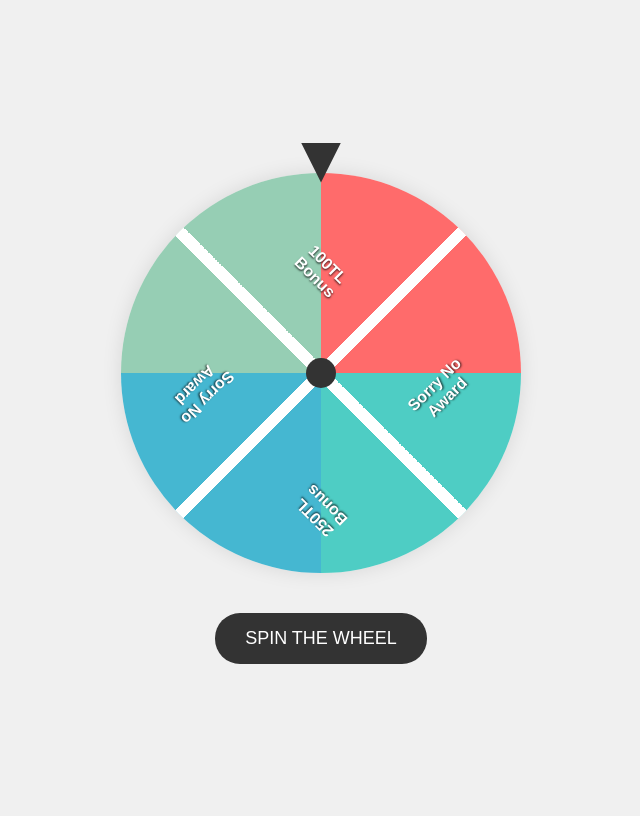
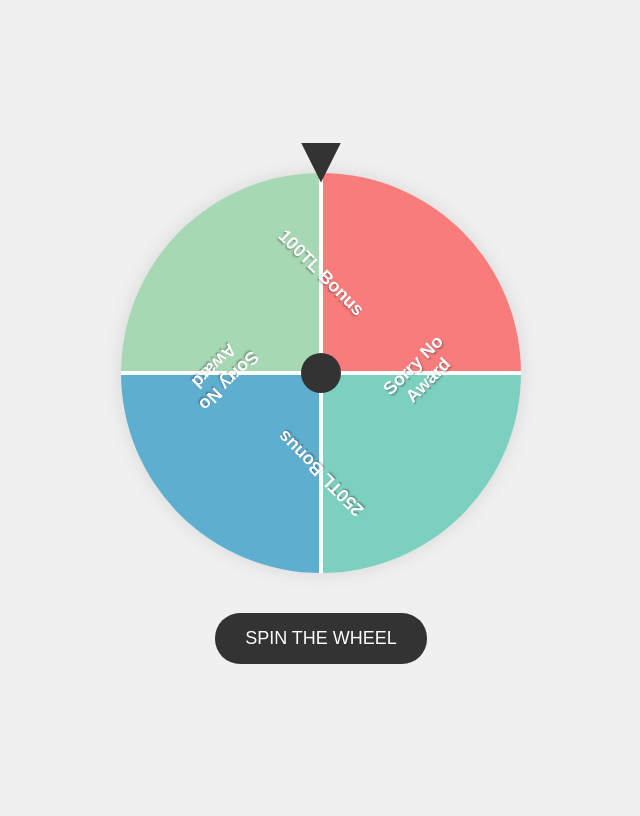
Before and after one commit to SERHA1/api-req, a Flask app: template templates/wheel.html in a window 1280 px wide. Shown: the whole page, without its empty margins (319-959 px from the left). Run offline with Flask 3, Linux system fonts and the light colour scheme; the template is opened without the code that fills it, so the values that code supplies are empty; some libraries are stand-ins or nearby versions.

Commit message:
Fwheel 18

```diff
--- a/app.py
+++ b/app.py
@@ -465,15 +465,15 @@ def spin():
         winning_segment = random.choice(WHEEL_SEGMENTS)
         print(f"Selected segment: {winning_segment}")
 
-        # Calculate final rotation
+        # Update the segment angles to ensure the wheel stops at the center of each segment
         segment_angles = {
-            0: 45,    # "100TL Bonus"
-            1: 135,   # "Sorry No Award"
-            2: 225,   # "250TL Bonus"
-            3: 315    # "Sorry No Award"
+            0: 45,    # "100TL Bonus" - center of segment
+            1: 135,   # "Sorry No Award" - center of segment
+            2: 225,   # "250TL Bonus" - center of segment
+            3: 315    # "Sorry No Award" - center of segment
         }
 
-        # 5-8 full rotations plus the angle to the center of the segment
+        # Calculate final rotation to ensure it stops at the center of the segment
         full_spins = random.randint(5, 8) * 360
         final_rotation = full_spins + segment_angles[winning_segment['position']]
         print(f"Final rotation: {final_rotation} degrees for position {winning_segment['position']}")
--- a/templates/wheel.html
+++ b/templates/wheel.html
@@ -31,14 +31,14 @@
             box-shadow: 0 0 20px rgba(0,0,0,0.1);
             overflow: hidden;
             background: conic-gradient(
-                #FF6B6B 0deg 90deg,
-                #4ECDC4 90deg 180deg,
-                #45B7D1 180deg 270deg,
-                #96CEB4 270deg 360deg
+                #F97C7C 0deg 90deg,    /* Red segment */
+                #7CD0C0 90deg 180deg,  /* Teal segment */
+                #5EAED0 180deg 270deg, /* Blue segment */
+                #A6D8B3 270deg 360deg  /* Green segment */
             );
         }
 
-        /* Text labels using pseudo-elements */
+        /* White dividing lines */
         .wheel::before {
             content: "";
             position: absolute;
@@ -47,74 +47,57 @@
             top: 0;
             left: 0;
             background:
-                /* 100TL Bonus */
-                linear-gradient(45deg, transparent 49%, white 49%, white 51%, transparent 51%) no-repeat,
-                /* Sorry No Award */
-                linear-gradient(135deg, transparent 49%, white 49%, white 51%, transparent 51%) no-repeat,
-                /* 250TL Bonus */
-                linear-gradient(225deg, transparent 49%, white 49%, white 51%, transparent 51%) no-repeat,
-                /* Sorry No Award */
-                linear-gradient(315deg, transparent 49%, white 49%, white 51%, transparent 51%) no-repeat;
+                linear-gradient(90deg, transparent 49.5%, white 49.5%, white 50.5%, transparent 50.5%) no-repeat,
+                linear-gradient(0deg, transparent 49.5%, white 49.5%, white 50.5%, transparent 50.5%) no-repeat;
+            z-index: 2;
         }
 
         /* Text labels */
-        .wheel::after {
-            content: "100TL Bonus \A Sorry No Award \A 250TL Bonus \A Sorry No Award";
-            white-space: pre;
-            position: absolute;
-            width: 100%;
-            height: 100%;
-            top: 0;
-            left: 0;
-            display: flex;
-            justify-content: center;
-            align-items: center;
-            font-weight: bold;
-            color: white;
-            text-shadow: 1px 1px 2px rgba(0,0,0,0.7);
-            font-size: 0px; /* Hide the actual text */
-        }
-
-        /* Individual text labels */
         .text-label {
             position: absolute;
             color: white;
             font-weight: bold;
             text-shadow: 1px 1px 2px rgba(0,0,0,0.7);
-            font-size: 16px;
-            width: 100px;
+            font-size: 18px;
+            width: 120px;
             text-align: center;
             z-index: 5;
+            transform-origin: center;
+            /* 3D text effect */
+            text-shadow:
+                0px 1px 0px rgba(0,0,0,0.2),
+                0px 2px 2px rgba(0,0,0,0.2);
         }
 
+        /* Position text in the middle of each segment */
         .text-label:nth-child(1) {
-            top: 80px;
+            top: 100px;
             left: 200px;
-            transform: translateX(-50%) rotate(45deg);
+            transform: translate(-50%, -50%) rotate(45deg);
         }
 
         .text-label:nth-child(2) {
             top: 200px;
-            left: 80px;
-            transform: translateX(-50%) rotate(135deg);
+            left: 100px;
+            transform: translate(-50%, -50%) rotate(135deg);
         }
 
         .text-label:nth-child(3) {
-            top: 320px;
+            top: 300px;
             left: 200px;
-            transform: translateX(-50%) rotate(225deg);
+            transform: translate(-50%, -50%) rotate(225deg);
         }
 
         .text-label:nth-child(4) {
             top: 200px;
-            left: 320px;
-            transform: translateX(-50%) rotate(315deg);
+            left: 300px;
+            transform: translate(-50%, -50%) rotate(315deg);
         }
 
         .wheel-center {
             position: absolute;
-            width: 30px;
-            height: 30px;
+            width: 40px;
+            height: 40px;
             background: #333;
             border-radius: 50%;
             top: 50%;
```
